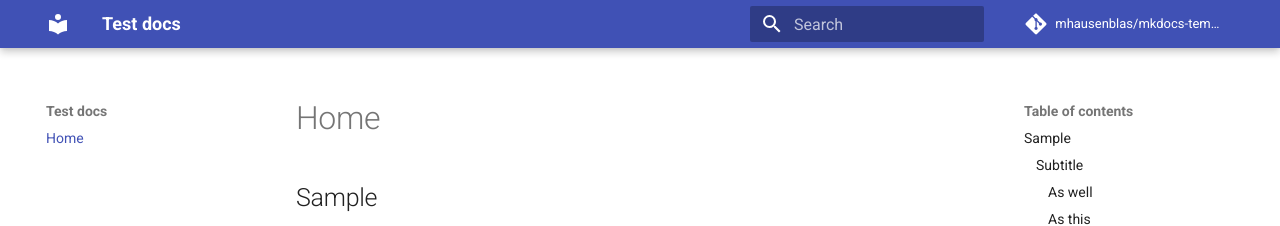
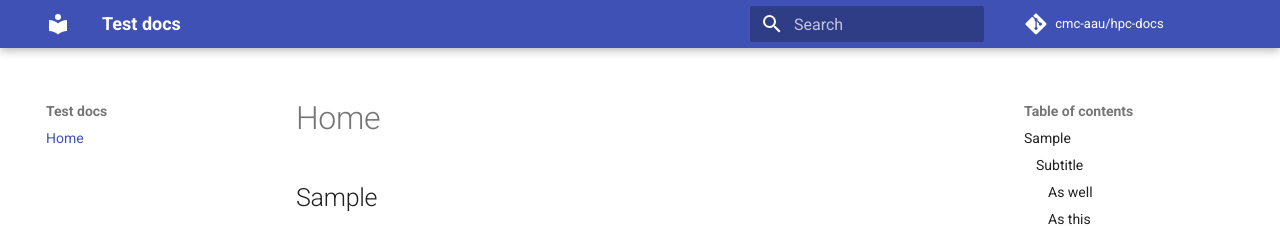
Before and after one commit to cmc-aau/hpc-docs, an MkDocs documentation site: the page built from docs/index.md, in a window 1280 px wide. Shown: the top 226 px of the page. Built offline with MkDocs 1.6.1 and Material for MkDocs 9.7.7, drawn with Linux system fonts in a browser that asks for light colours; comment, search, counter and statistics services are not loaded.

```diff
--- a/mkdocs.yml
+++ b/mkdocs.yml
@@ -1,9 +1,9 @@
 site_name: Test docs
 site_description: 'A docs test'
-site_author: 'Michael Hausenblas'
+site_author: 'Kasper Skytte Andersen'
 docs_dir: docs/
-repo_name: 'mhausenblas/mkdocs-template'
-repo_url: 'https://github.com/mhausenblas/mkdocs-template'
+repo_name: 'cmc-aau/hpc-docs'
+repo_url: 'https://github.com/cmc-aau/hpc-docs'
 nav:
     - Home: index.md
 theme:
```
